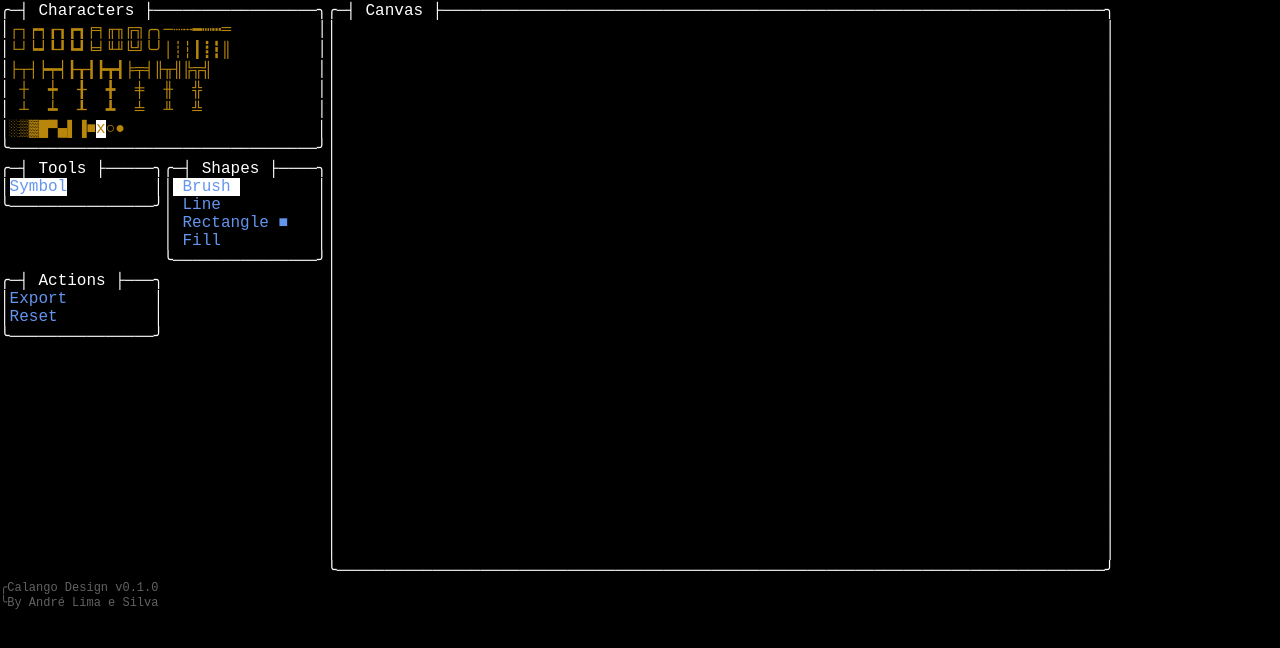
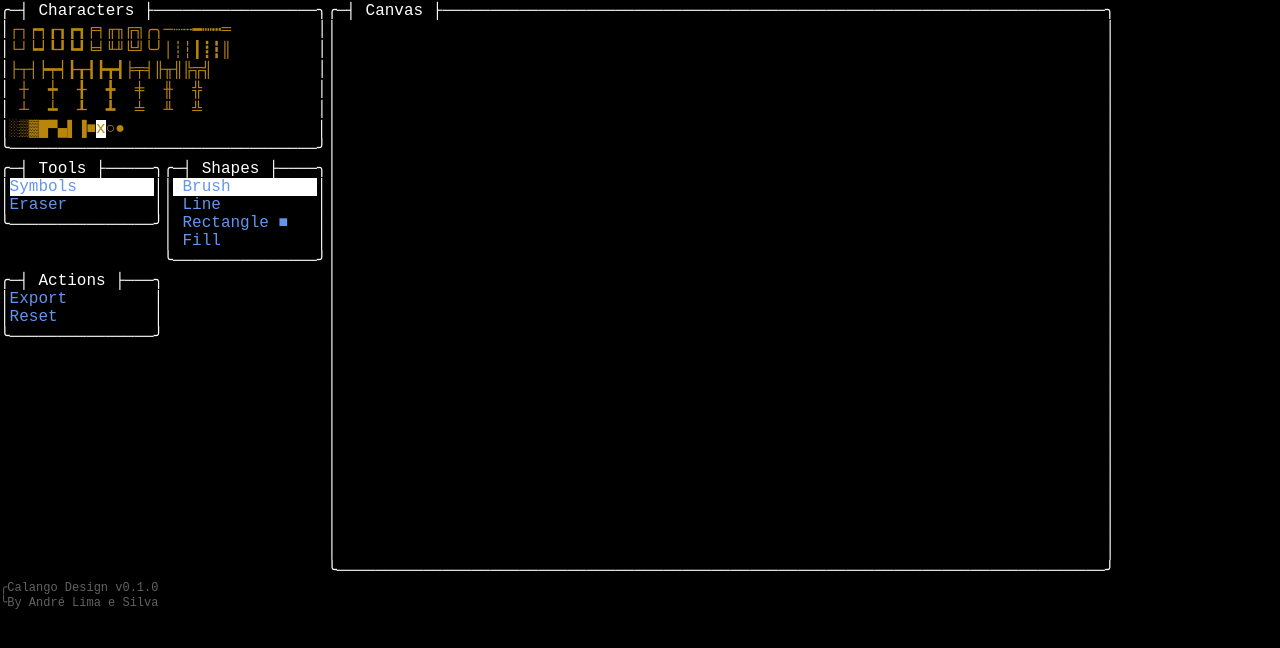
Before and after one commit to AndreLSilva/calango-design, a SvelteKit app: page / in a window 1280 px wide. Shown: the top 648 px of the page. Built offline with nearby package versions, Linux system fonts and the light colour scheme.

Commit message:
CD-007: Refactored tools menu - ALS

```diff
--- a/src/components/Card.svelte
+++ b/src/components/Card.svelte
@@ -53,14 +53,14 @@
       {#if content[i]}
         <svelte:component
           this={lineRenderer}
-          content={content[i]}
+          content={content[i] + getLineWhitespace(content[i])}
           index={i}
           {...lineRendererProps}
         />
       {/if}
 
       <!-- Line's right border and whitespace -->
-      <span>{getLineWhitespace(content[i])}│</span>
+      <span>│</span>
     </pre>
   {/each}
 
--- a/src/components/ToolsLineRenderer.svelte
+++ /dev/null
@@ -1,29 +0,0 @@
-<script lang="ts">
-  import { selectedTool } from "../lib/stores/editor-stores";
-
-  export let content: string = "";
-
-  $: style = (() => {
-    let result = "";
-
-    if (content === $selectedTool) result += `background: white;`;
-
-    return result;
-  })();
-
-  const handleSelectTool = () => {
-    selectedTool.set(content);
-  };
-</script>
-
-<button {style} on:click={handleSelectTool}>{content}</button>
-
-<style>
-  button {
-    color: cornflowerblue;
-
-    &:hover {
-      background: white;
-    }
-  }
-</style>
--- a/src/components/shapes-menu/ShapesLineRenderer.svelte
+++ b/src/components/shapes-menu/ShapesLineRenderer.svelte
@@ -12,9 +12,7 @@
 
   $: style = (() => {
     let result = "";
-
     if (shape === $selectedShape[0]) result += `background: white;`;
-
     return result;
   })();
 
--- /dev/null
+++ b/src/components/tools-menu/ToolsLineRenderer.svelte
@@ -0,0 +1,33 @@
+<script lang="ts">
+  import type { MenuItem } from "$lib/editor/editor.types";
+  import { tools } from "$lib/editor/tools/tools";
+  import type { ToolType } from "$lib/editor/tools/tools.types";
+  import { selectedTool } from "../../lib/stores/editor-stores";
+
+  export let content: string = "";
+  export let index: number = 0;
+
+  const [tool] = Object.entries(tools)[index] as [ToolType, MenuItem];
+
+  $: style = (() => {
+    let result = "";
+    if (tool === $selectedTool) result += `background: white;`;
+    return result;
+  })();
+
+  const handleSelectTool = () => {
+    selectedTool.set(tool);
+  };
+</script>
+
+<button {style} on:click={handleSelectTool}>{content}</button>
+
+<style>
+  button {
+    color: cornflowerblue;
+
+    &:hover {
+      background: white;
+    }
+  }
+</style>
--- /dev/null
+++ b/src/components/tools-menu/ToolsMenu.svelte
@@ -0,0 +1,11 @@
+<script>
+  import { tools } from "$lib/editor/tools/tools";
+  import Card from "../Card.svelte";
+  import ToolsLineRenderer from "./ToolsLineRenderer.svelte";
+
+  $: content = Object.entries(tools).map(([shape, data]) => {
+    return data.label;
+  });
+</script>
+
+<Card title="Tools" width={15} {content} lineRenderer={ToolsLineRenderer} />
--- /dev/null
+++ b/src/lib/editor/tools/tools.ts
@@ -0,0 +1,13 @@
+import type { MenuItems } from "../editor.types";
+import type { ToolType } from "./tools.types";
+
+export const tools: MenuItems<ToolType> = {
+  symbols: {
+    label: "Symbols",
+    // shortcut: "",
+  },
+  eraser: {
+    label: "Eraser",
+    // shortcut: "e",
+  },
+};
--- /dev/null
+++ b/src/lib/editor/tools/tools.types.ts
@@ -0,0 +1 @@
+export type ToolType = "symbols" | "eraser";
--- a/src/lib/stores/editor-stores.ts
+++ b/src/lib/stores/editor-stores.ts
@@ -1,7 +1,8 @@
 import type { ShapeType } from "$lib/editor/shapes/shapes.types";
+import type { ToolType } from "$lib/editor/tools/tools.types";
 import { writable } from "svelte/store";
 
 export const selectedChar = writable("x");
 export const selectedColor = writable("#ffffff");
 export const selectedShape = writable<[ShapeType, number]>(["brush", 0]);
-export const selectedTool = writable("Symbol");
+export const selectedTool = writable<ToolType>("symbols");
--- a/src/routes/+page.svelte
+++ b/src/routes/+page.svelte
@@ -4,8 +4,8 @@
   import ButtonsRowLineRenderer from "../components/ButtonsRowLineRenderer.svelte";
   import Canvas from "../components/Canvas.svelte";
   import Card from "../components/Card.svelte";
-  import ToolsLineRenderer from "../components/ToolsLineRenderer.svelte";
   import ShapesMenu from "../components/shapes-menu/ShapesMenu.svelte";
+  import ToolsMenu from "../components/tools-menu/ToolsMenu.svelte";
 
   const characters = [
     "┌┐┍┑┎┒┏┓╒╕╓╖╔╗╭╮─┈┄━┉┅═",
@@ -43,7 +43,6 @@
     "#ffffff",
   ];
 
-  const tools = ["Symbol" /*"Eraser", "Style"*/];
   const actions = ["Export", "Reset"];
 
   const handleBeforeUnload: OnBeforeUnloadEventHandler = (event) => {
@@ -77,7 +76,7 @@
       lineRendererProps={{ data: colorsData }}
     /> -->
     <div style="display: flex;">
-      <Card title="Tools" width={15} content={tools} lineRenderer={ToolsLineRenderer} />
+      <ToolsMenu />
       <ShapesMenu />
     </div>
 
```
